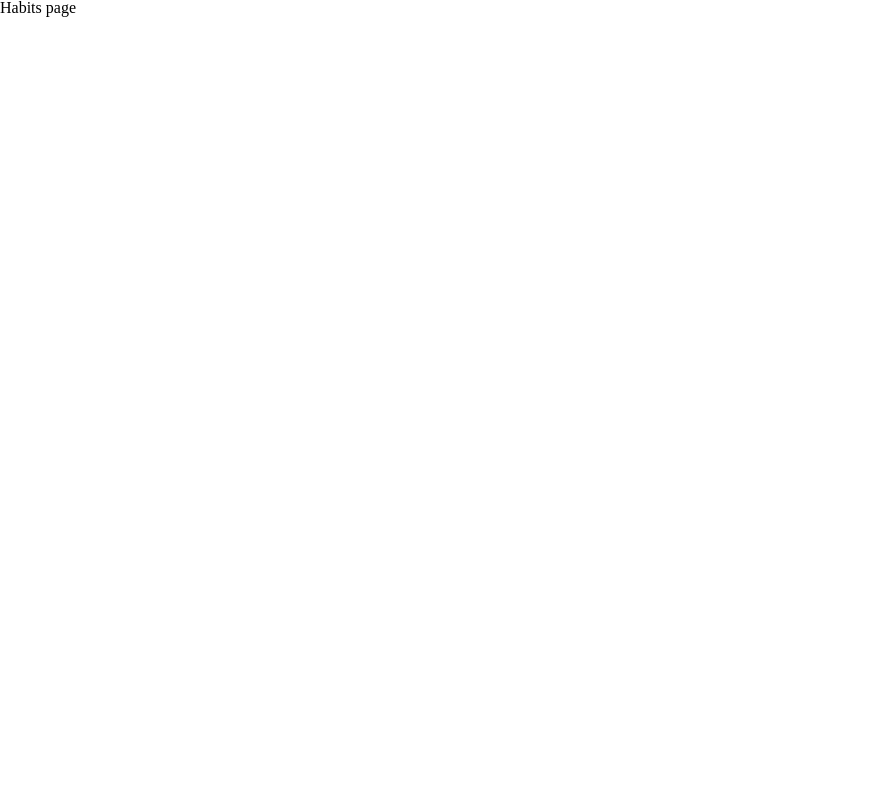
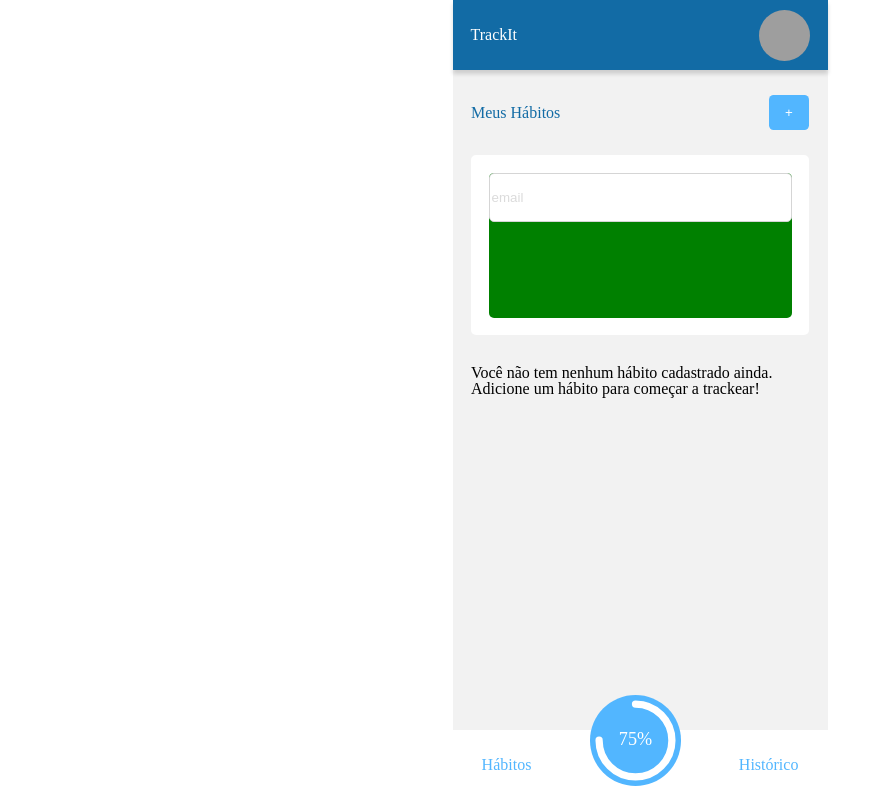
Before and after one commit to rsankutty/projeto11-trackit, a React (Create React App) app: page /habitos in a window 1280 px wide. Shown: the whole page, without its empty margins (0-892 px from the left). Built offline with nearby package versions, Linux system fonts and the light colour scheme; grey boxes are pictures that could not be loaded.

Commit message:
pagina habitos layout parcial

```diff
--- a/package.json
+++ b/package.json
@@ -9,6 +9,7 @@
     "localforage": "^1.10.0",
     "match-sorter": "^6.3.1",
     "react": "^18.2.0",
+    "react-circular-progressbar": "^2.1.0",
     "react-dom": "^18.2.0",
     "react-router-dom": "^6.4.5",
     "react-scripts": "5.0.1",
--- /dev/null
+++ b/src/components/Footer.js
@@ -0,0 +1,52 @@
+import styled from "styled-components";
+// Import react-circular-progressbar module and styles
+import {
+    CircularProgressbar,
+    buildStyles
+} from "react-circular-progressbar";
+import "react-circular-progressbar/dist/styles.css";
+
+
+
+export default function Footer() {
+    const percentage = 75;
+    return (
+        <FooterContainer>
+            Hábitos
+            <ProgressBarContainer>
+                <CircularProgressbar
+                    value={percentage}
+                    text={`${percentage}%`}
+                    background
+                    backgroundPadding={6}
+                    styles={buildStyles({
+                        backgroundColor: "#52B6FF",
+                        textColor: "#fff",
+                        pathColor: "#fff",
+                        trailColor: "transparent"
+                    })}
+                />
+            </ProgressBarContainer>
+            Histórico
+        </FooterContainer>
+    );
+}
+
+const ProgressBarContainer = styled.div`
+    width: 91px;
+    height: 91px;
+    padding-bottom: 50px;
+`;
+
+const FooterContainer = styled.div`
+    display: flex;
+    justify-content: space-around;
+    align-items: center;
+    background-color: white;
+    height: 70px;
+    width: 375px;
+    color: white;
+    position: fixed;
+    bottom: 0px;
+    color: #52B6FF;
+`;
--- /dev/null
+++ b/src/components/Habit.js
@@ -0,0 +1,65 @@
+import styled from "styled-components";
+
+export default function Habit() {
+    return (
+        <HabitContainer>
+            <HabitCard>
+                <Form>
+                    <input
+                        id="email"
+                        type="email"
+                        placeholder="email"
+                        required
+                    />
+                </Form>
+            </HabitCard>
+        </HabitContainer>
+    );
+}
+
+const HabitContainer = styled.div`
+    height: 180px;
+    border-radius: 5px;
+    background-color: white;
+    width: 100%;
+    display: flex;
+    justify-content: center;
+    align-items: center;
+    margin-bottom: 30px;
+`;
+
+const HabitCard = styled.div`
+    height: 180px;
+    border-radius: 5px;
+    background-color: white;
+    width: 303px;
+    height: 145px;
+    background-color: green;
+`;
+
+const Form = styled.form`
+    display: flex;
+    margin-bottom: 8px;
+    width: 303px;
+    gap: 5px;
+    flex-direction: column;
+    font-size: 18px;
+    button {
+        align-self: center;
+        width: 100%;
+        height: 45px;
+        background-color: #52B6FF;
+        color: white;
+        border-radius: 4.63636px;
+        border: none;
+    }
+    input {
+        ::placeholder{
+            color: #DBDBDB;
+        }
+        height: 45px;
+        border: 1px solid #D5D5D5;
+        border-radius: 5px;
+
+    }
+`
--- /dev/null
+++ b/src/components/NavBar.js
@@ -0,0 +1,31 @@
+import styled from "styled-components";
+
+export default function NavBar(){
+    return(
+        <NavContainer>
+            <h1>TrackIt</h1>
+            <img src="https://play-lh.googleusercontent.com/ZqSUbqjoUmb-2MpPNkzvh9O0jBiOffhdocrZRwZ2Jliwy3TJ8DawPvjZx_AonSiw7e5p" alt="profile" />
+        </NavContainer>
+    );
+}
+
+const NavContainer = styled.div`
+    display: flex;
+    justify-content: space-between;
+    align-items: center;
+    background-color: #126BA5;
+    height: 70px;
+    width: 375px;
+    box-sizing: border-box;
+    color: white;
+    padding-left: 18px;
+    padding-right: 18px;
+    box-shadow: 0px 4px 4px rgba(0, 0, 0, 0.15);
+    position: fixed;
+    top: 0px;
+    img {
+        border-radius: 98.5px;
+        width: 51px;
+        height: 51px;
+    }
+`;
--- a/src/pages/HabitsPage/HabitsPage.js
+++ b/src/pages/HabitsPage/HabitsPage.js
@@ -1,5 +1,57 @@
-export default function HabitsPage(){
-    return(
-        <h1>Habits page</h1>
+import styled from "styled-components";
+import NavBar from "../../components/NavBar";
+import Habit from "../../components/Habit";
+import Footer from "../../components/Footer";
+
+export default function HabitsPage() {
+    return (
+        <PageContainer>
+            <NavBar />
+            <HabitsContainer>
+                <AddHabitContainer>
+                    <h1>Meus Hábitos</h1>
+                    <button>+</button>
+                </AddHabitContainer>
+                <Habit></Habit>
+                <p>Você não tem nenhum hábito cadastrado ainda. Adicione um hábito para começar a trackear!</p>
+            </HabitsContainer>
+            <Footer />
+
+        </PageContainer>
     );
 }
+
+const PageContainer = styled.div`
+    display: flex;
+    flex-direction: column;
+    align-items: center;
+    margin: auto;
+    width: 375px;
+    height: 667px;
+    margin-top: 70px;
+    background-color: #F2F2F2;
+`;
+
+const HabitsContainer = styled.div`
+    display: flex;
+    flex-direction: column;
+    align-items: center;
+    width: 338px;
+`;
+
+const AddHabitContainer = styled.div`
+    display: flex;
+    align-items: center;
+    justify-content: space-between;
+    width: 100%;
+    height: 85px;
+    color: #126BA5;
+    button{
+        background-color: #52B6FF;
+        width: 40px;
+        height: 35px;
+        border-radius: 4.63636px;
+        color: white;
+        border: none;
+    }
+`;
```
Also changed, not shown: 1 other file (tests, documents, lock files or other folders).
